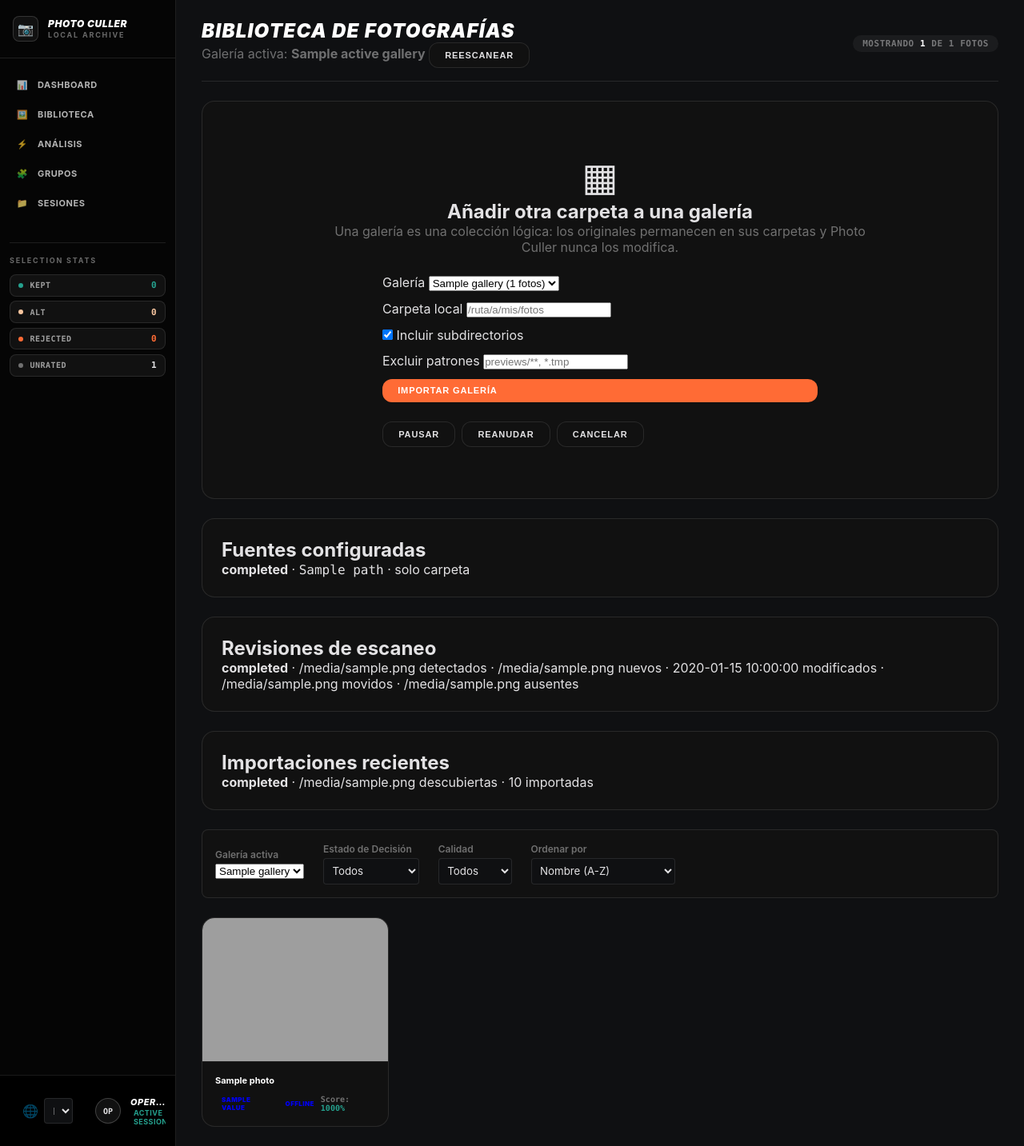
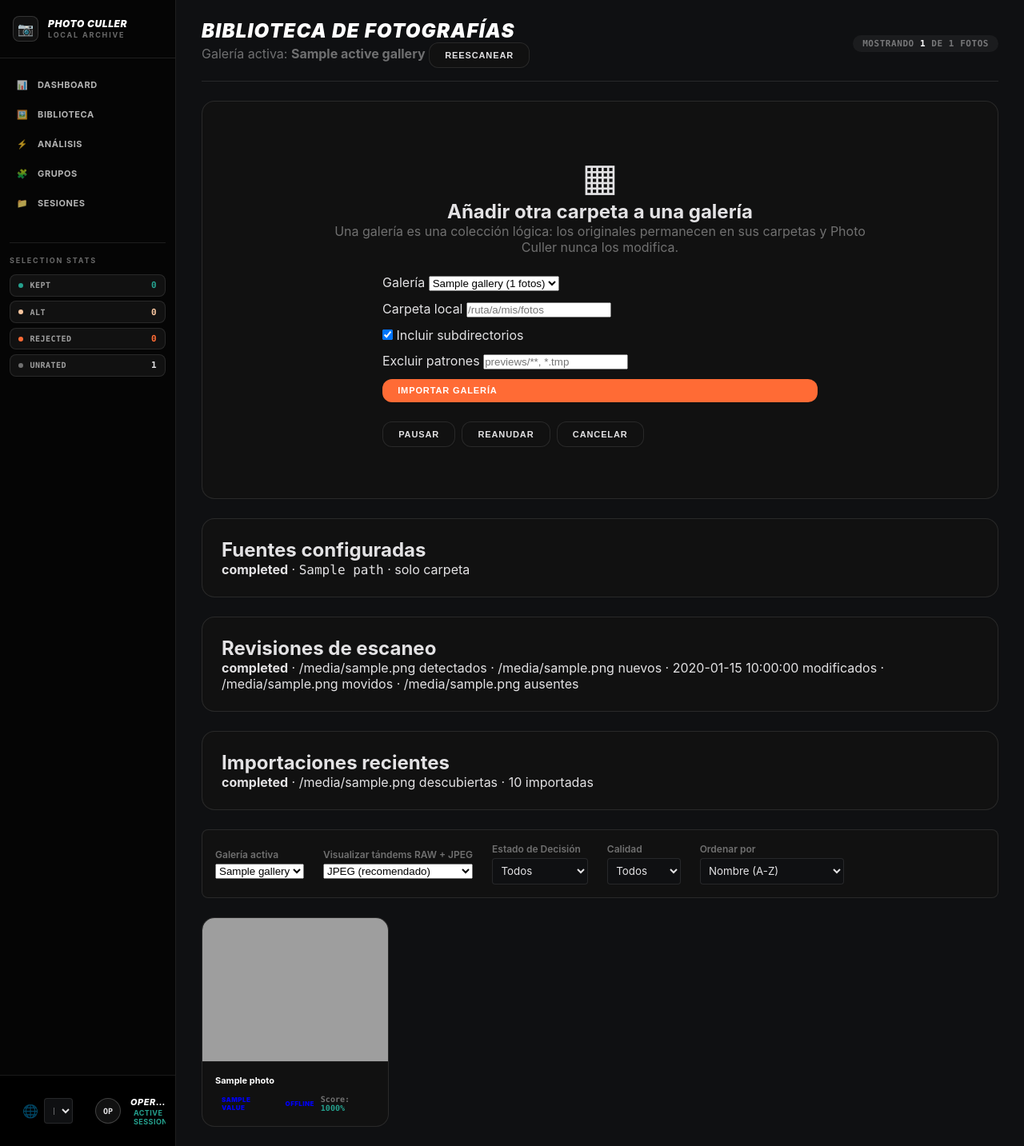
Before and after one commit to scherenhaenden/photo-culler, a FastAPI app: template photo_culler/web/templates/library.html in a window 1280 px wide. Shown: the whole page at 80% size. Run offline with FastAPI, Linux system fonts and the light colour scheme; the template is opened without the code that fills it: most values are stand-ins (such as "Sample title", 1, 10 or a date in 2020); parts of the project's set-up code (start-up, migrations or seed data) failed here and were passed over; grey boxes are pictures that could not be loaded.

Commit message:
Add RAW JPEG tandem preview controls

```diff
--- a/photo_culler/core/models.py
+++ b/photo_culler/core/models.py
@@ -67,6 +67,19 @@ class Photo:
             return jpegs[0]
         return self.files[0] if self.files else None
 
+    def display_file(self, representation: str = "jpeg") -> Optional[FileRecord]:
+        """Choose a non-destructive representation for previews of this logical photo."""
+        preferred_roles = (
+            (FileRole.JPEG, FileRole.IMAGE, FileRole.RAW)
+            if representation != "raw"
+            else (FileRole.RAW, FileRole.JPEG, FileRole.IMAGE)
+        )
+        for role in preferred_roles:
+            match = next((file for file in self.files if file.role == role and file.status == "present"), None)
+            if match:
+                return match
+        return self.primary_file
+
     @property
     def availability_status(self) -> str:
         """Summarize whether at least one physical representation is usable."""
--- a/photo_culler/web/routes/photos.py
+++ b/photo_culler/web/routes/photos.py
@@ -71,11 +71,13 @@ def inspect_photo(photo_id: str, request: Request, group: str | None = Query(def
 
 
 @router.get("/thumbnails/{photo_id}/{size}")
-def get_thumbnail(photo_id: str, size: str, request: Request):
+def get_thumbnail(photo_id: str, size: str, request: Request, representation: str = Query(default="jpeg")):
     db_engine = request.app.state.db_engine
     thumb_service = ThumbnailService(db_engine)
 
-    thumb_path = thumb_service.get_thumbnail_path(photo_id, size=size)
+    if representation not in {"jpeg", "raw"}:
+        raise HTTPException(status_code=422, detail="Unknown preview representation")
+    thumb_path = thumb_service.get_thumbnail_path(photo_id, size=size, representation=representation)
     if not thumb_path or not thumb_path.exists():
         raise HTTPException(status_code=404, detail="Thumbnail not found")
 
--- a/photo_culler/web/templates/library.html
+++ b/photo_culler/web/templates/library.html
@@ -212,6 +212,14 @@ document.querySelectorAll('.import-job-action').forEach((button) => {
         {% endfor %}
       </select>
     </div>
+
+    <div style="display: flex; flex-direction: column; gap: 0.25rem;">
+      <label style="font-size: 0.75rem; color: var(--text-secondary); font-weight: 600;">Visualizar tándems RAW + JPEG</label>
+      <select name="representation" onchange="this.form.submit()">
+        <option value="jpeg" {% if representation == 'jpeg' %}selected{% endif %}>JPEG (recomendado)</option>
+        <option value="raw" {% if representation == 'raw' %}selected{% endif %}>RAW</option>
+      </select>
+    </div>
     {% endif %}
     <div style="display: flex; flex-direction: column; gap: 0.25rem;">
       <label style="font-size: 0.75rem; color: var(--text-secondary); font-weight: 600;">Estado de Decisión</label>
@@ -262,7 +270,7 @@ document.querySelectorAll('.import-job-action').forEach((button) => {
 {% if total_pages > 1 %}
 <div style="display: flex; justify-content: center; align-items: center; gap: 1rem; margin-top: 2.5rem; padding-top: 1.5rem; border-top: 1px solid var(--border-color);">
   {% if page > 1 %}
-    <a href="/library?page={{ page - 1 }}&gallery_id={{ active_gallery_id or '' }}&sort={{ sort or '' }}&decision={{ decision or '' }}&quality_tier={{ quality_tier or '' }}" class="btn btn-secondary" style="text-decoration: none; display: inline-block;">Anterior</a>
+    <a href="/library?page={{ page - 1 }}&gallery_id={{ active_gallery_id or '' }}&sort={{ sort or '' }}&decision={{ decision or '' }}&quality_tier={{ quality_tier or '' }}&representation={{ representation }}" class="btn btn-secondary" style="text-decoration: none; display: inline-block;">Anterior</a>
   {% else %}
     <span class="btn btn-secondary" style="opacity: 0.5; cursor: not-allowed;">Anterior</span>
   {% endif %}
@@ -272,7 +280,7 @@ document.querySelectorAll('.import-job-action').forEach((button) => {
   </span>
 
   {% if page < total_pages %}
-    <a href="/library?page={{ page + 1 }}&gallery_id={{ active_gallery_id or '' }}&sort={{ sort or '' }}&decision={{ decision or '' }}&quality_tier={{ quality_tier or '' }}" class="btn btn-secondary" style="text-decoration: none; display: inline-block;">Siguiente</a>
+    <a href="/library?page={{ page + 1 }}&gallery_id={{ active_gallery_id or '' }}&sort={{ sort or '' }}&decision={{ decision or '' }}&quality_tier={{ quality_tier or '' }}&representation={{ representation }}" class="btn btn-secondary" style="text-decoration: none; display: inline-block;">Siguiente</a>
   {% else %}
     <span class="btn btn-secondary" style="opacity: 0.5; cursor: not-allowed;">Siguiente</span>
   {% endif %}
--- a/photo_culler/web/templates/partials/photo_card.html
+++ b/photo_culler/web/templates/partials/photo_card.html
@@ -1,6 +1,6 @@
 <a href="/photos/{{ photo.photo_id }}{% if group_id %}?group={{ group_id }}{% endif %}" class="photo-card" id="photo-card-{{ photo.photo_id }}">
   <div class="thumbnail-wrapper">
-    <img src="/thumbnails/{{ photo.photo_id }}/800" alt="{{ photo.stem_name }}" loading="lazy">
+    <img src="/thumbnails/{{ photo.photo_id }}/800?representation={{ representation|default('jpeg') }}" alt="{{ photo.stem_name }}" loading="lazy">
   </div>
   <div class="photo-meta">
     <div class="photo-stem">{{ photo.stem_name }}</div>
```
Also changed, not shown: photo_culler/web/routes/library.py (+6 -3 lines), photo_culler/web/services/thumbnail_service.py (+9 -4 lines), tests/test_web.py (+23 -0 lines).
